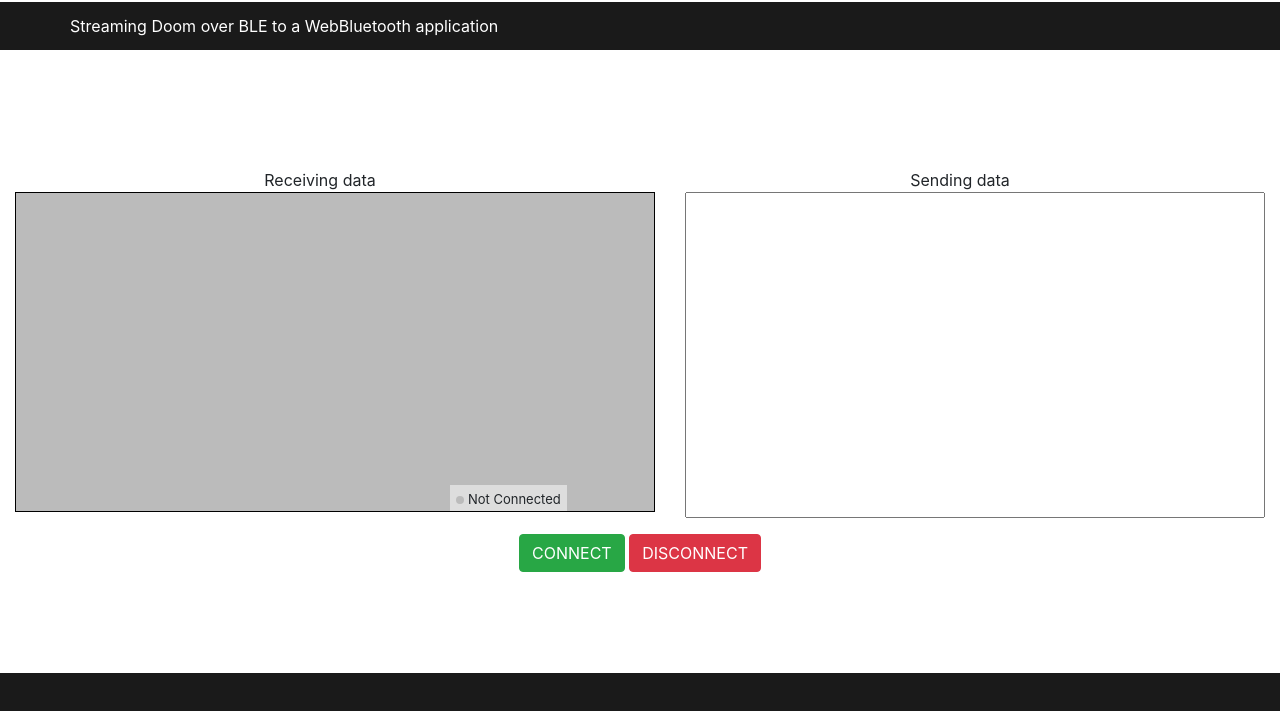
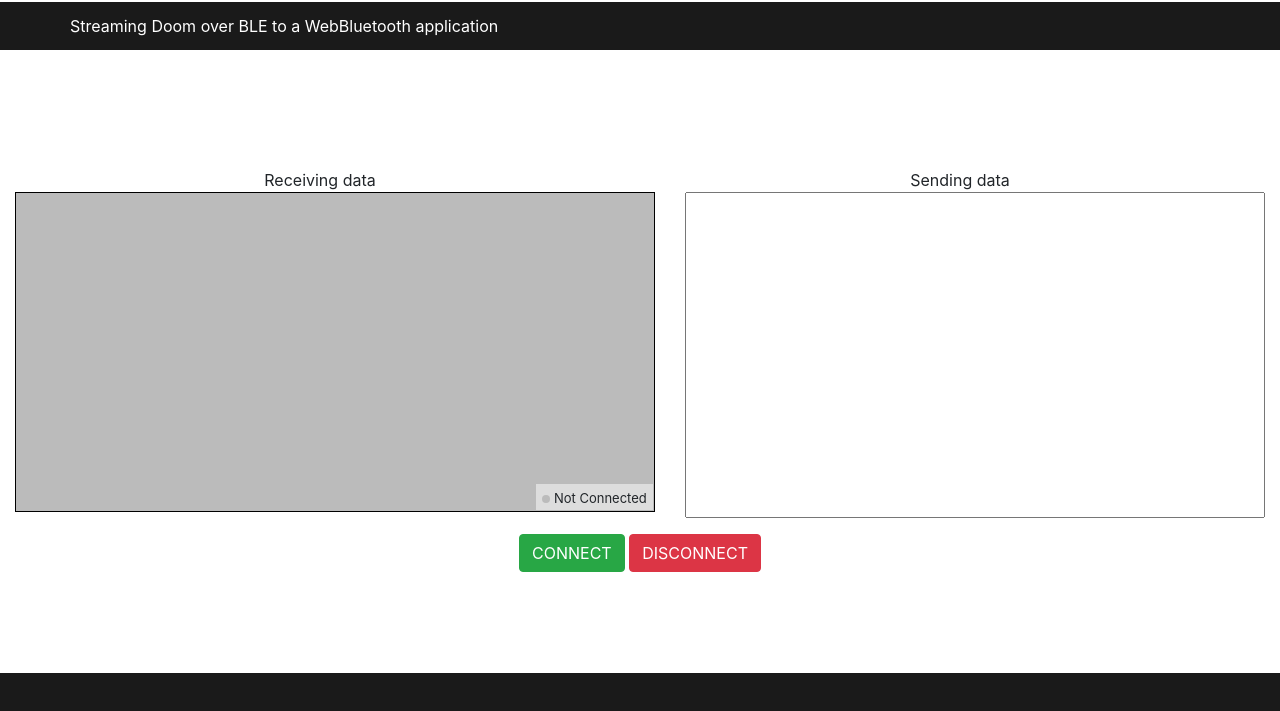
Before and after one commit to adfelippe/u-doom, a website: page web-ble/index.html in a window 1280 px wide. Shown: the part 79-790 px from the top of the page. Drawn offline with Linux system fonts and the light colour scheme.

Commit message:
fix status panel position

```diff
--- a/web-ble/css/style.css
+++ b/web-ble/css/style.css
@@ -55,8 +55,8 @@ header #subtitle {
     width: 9em;
     height: 2em;
     position: absolute;
-    right: calc(6rem + 7px);
-    bottom: 7px;
+    right: 2px;
+    bottom: 6px;
     padding: 5px;
     background: #ddd;
     font-size: small;
@@ -79,7 +79,7 @@ header #subtitle {
 }
 
 #doom-panel {
-    text-align: center;
+    display: inline;
     position: relative;
 }
 
@@ -93,7 +93,7 @@ header #subtitle {
     --primary: #1a1a1a;
 }
 
-#ble-panel {
+.align-center {
     text-align: center;
 }
 
--- a/web-ble/index.html
+++ b/web-ble/index.html
@@ -36,11 +36,13 @@
             </div>
         </div>
         <div class="row">
-            <div class="col" id="doom-panel">
-                <canvas id="video-canvas"></canvas>
-                <div id="status-panel">
-                    <div id="status-icon"></div>
-                    <div id="status-text">Not Connected</div>
+            <div class="col align-center">
+                <div id="doom-panel">
+                    <canvas id="video-canvas"></canvas>
+                    <div id="status-panel">
+                        <div id="status-icon"></div>
+                        <div id="status-text">Not Connected</div>
+                    </div>
                 </div>
             </div>
             <div class="col" id="doom-feedback-panel">
@@ -49,7 +51,7 @@
         </div>
         <div class="row">
             <div class="col" id="doom-action-panel">
-                <div class="col" id="ble-panel">
+                <div class="col align-center" id="ble-panel">
                     <button id="connect" class="btn btn-success">CONNECT</button>
                     <button id="disconnect" class="btn btn-danger">DISCONNECT</button>
                 </div>
```
